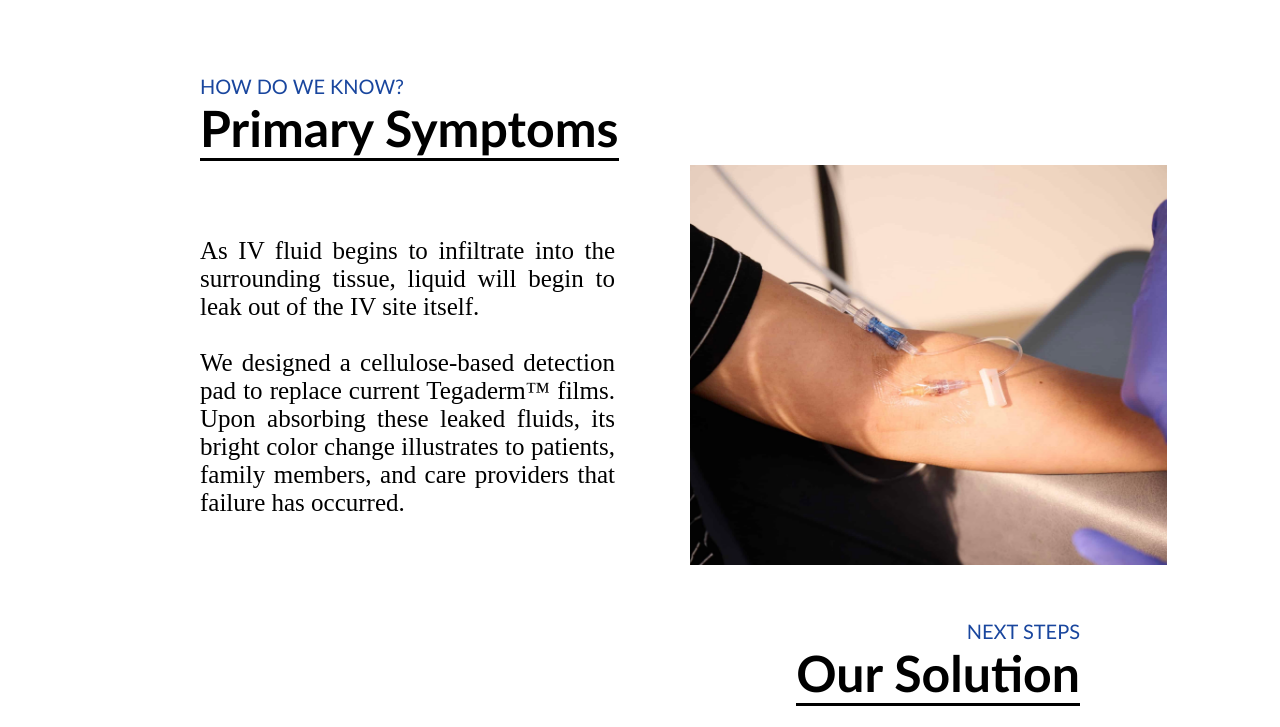
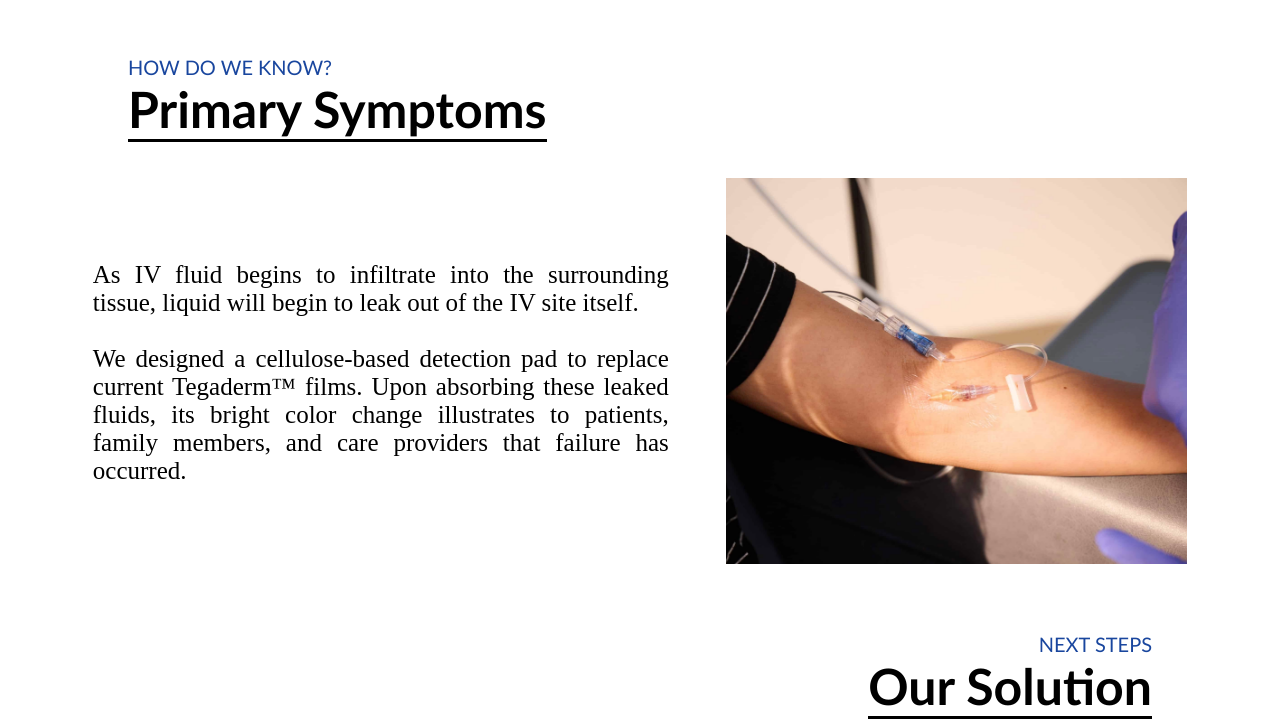
Before and after one commit to wkitch13/IV-Safe, a Flask app: page /leakage in a window 1280 px wide. Shown: the part 405-1132 px from the top of the page. Run offline with Flask 3, Linux system fonts and the light colour scheme.

Commit message:
made leakage and swelling mobile friendly

```diff
--- a/docs/leakage.html
+++ b/docs/leakage.html
@@ -51,7 +51,7 @@
                 providers that failure has occurred.
             </div>
             <div class="image_right">
-                <img src="images/iv_site_2.jpg" alt="IV" style="width:auto;height:400px">
+                <img src="images/iv_site_2.jpg" alt="IV" style="width:100%;height:auto">
             </div>
         </div>
 
@@ -65,10 +65,10 @@
 
         <div class="leakage_content">
             <div class="image_left">
-                <img src="images/Leakage_Layers.png" alt="IV" style="width:auto;height:300px">
+                <img src="images/Leakage_Layers.png" alt="IV" style="width:100%;height:auto">
             </div>
             <div class="text_right">
-                Our swelling patch is made up of four layers: <br>
+                Our leakage patch is made up of three layers: <br>
                 <ul class="arrow_bullets">
                     <li>A bright-blue dye layer that appears only when leakage occurs. </li>
                     <li>A cellulose detector that is only sensitive to IV fluids. </li>
--- a/docs/swelling.html
+++ b/docs/swelling.html
@@ -51,7 +51,7 @@
                 Our solution is objective: it detects even small swelling changes localized to the IV site.
             </div>
             <div class="image_right">
-                <img src="images/iv_site_2.jpg" alt="IV" style="width:auto;height:400px">
+                <img src="images/iv_site_2.jpg" alt="IV" style="width:100%;height:auto">
             </div>
         </div>
 
@@ -65,12 +65,12 @@
 
         <div class="leakage_content">
             <div class="image_left">
-                <img src="images/Swelling_Layers.png" alt="IV" style="width:auto;height:300px">
+                <img src="images/Swelling_Layers.png" alt="IV" style="width:100%;height:auto">
             </div>
             <div class="text_right">
                 When swelling occurs, the IV patch atop the skin stretches slightly.
                 <br><br>
-                With this small physical change, the mechanochromic swelling detector changes color, illuminating to
+                With this small physical change, the swelling detector stretches, changing color and illuminating to
                 care providers that there is irritation at the IV site.
                 <br><br>
                 An adhesive coating and flexible adhesive film adhere the swelling patch to the skin, and ensure that
--- a/static/base.css
+++ b/static/base.css
@@ -307,8 +307,8 @@ footer .footer_links {
 }
 
 .header_leakage {
-    padding: 100px;
     text-align: center;
+    padding: 7.5% 0%;
     background: url("images/leakage_banner.png") no-repeat top center;
     background-color: #b8cffc;
     font-size: 75px;
@@ -320,38 +320,36 @@ footer .footer_links {
     font-family: "Gill Sans", "Avenir Medium";
     text-align: left;
     font-size: 50px;
-    padding: 0px 0px 0px 200px;
+    padding: 0 0 0 10%;
     display: inline-block;
 }
-
 .subheading_left {
     font-size: 20px;
-    padding: 75px 200px 0px 200px;
+    padding: 5% 0% 0% 10%;
     font-family: "Gill Sans", "Avenir Medium";
     color: #19469e;
 }
 
+/* Clustered together because the underline formatting stops the text from aligning right properly */
 .content_right {
     display: flex;
     justify-content: flex-end;
     flex-direction: column;
     align-items: flex-end;
 }
-
 .subheading_right {
     font-size: 20px;
-    padding: 50px 200px 0px 0px;
+    padding: 2.5% 10% 0% 0%;
     font-family: "Gill Sans", "Avenir Medium";
     color: #19469e;
     text-align: right;
 }
-
 .heading_right {
     font-family: "Gill Sans", "Avenir Medium";
     text-align: right;
     font-size: 50px;
-    padding: 0px 200px 0px 0px;
-    display: inline-block;
+    padding: 0% 10% 0% 0%;
+    /*display: inline-block;*/
 }
 
 hr {
@@ -363,36 +361,34 @@ hr {
 }
 
 .leakage_content {
-    display: grid;
-    grid-template-columns: 1fr 1fr;
+    display: flex;
     align-items: center;
+    justify-content: center;
+    gap: 5%;
+    padding: 2.5% 5%;
 }
-
 .leakage_content .text_left {
     font-family: "Avenir Medium";
     text-align: justify;
     font-size: 25px;
-    padding: 20px 25px 0px 200px;
+    width: 50%;
 }
-
-.leakage_content .image_left {
-    padding: 0px 0px 0px 100px;
-}
-
 .leakage_content .text_right {
     font-family: "Avenir Medium";
     text-align: justify;
     font-size: 25px;
-    padding: 20px 200px 50px 25px;
+    width: 50%;
 }
-
+.leakage_content .image_left {
+    width: 50%;
+}
 .leakage_content .image_right {
-    padding: 0px 0px 0px 50px;
+    width: 40%;
 }
 
 .header_swelling {
-    padding: 100px;
     text-align: center;
+    padding: 7.5% 0%;
     background-color: #b8cffc;
     font-size: 75px;
     font-family: "Gill Sans", "Avenir Medium";
--- a/templates/leakage.html
+++ b/templates/leakage.html
@@ -10,22 +10,17 @@
             <hr>
         </div>
 
-<!--        When IV infiltration occurs, fluid from the IV can begin to leak out of the puncture site and onto the-->
-<!--        surface of the skin. A cellulose detection pad absorbs this leaked medication and changes color: an-->
-<!--        indication to the patient and staff that the IV has failed. Dye color change is visible at ~0.1mL infiltrated-->
-<!--        fluid, therefore leakage events are caught early before they become serious.-->
-
         <div class="leakage_content">
             <div class="text_left">
                 As IV fluid begins to infiltrate into the surrounding tissue, liquid will begin to leak out of the
                 IV site itself.
                 <br><br>
-                We designed a cellulose-based detection pad to replace current Tegaderm™ films. Upon
-                absorbing these leaked fluids, its bright color change illustrates to patients, family members, and care
+                We designed a cellulose-based detection pad to replace current Tegaderm™ films. Upon absorbing these
+                leaked fluids, its bright color change illustrates to patients, family members, and care
                 providers that failure has occurred.
             </div>
             <div class="image_right">
-                <img src="{{ url_for('static', filename='images/iv_site_2.jpg') }}" alt="IV" style="width:auto;height:400px">
+                <img src="{{ url_for('static', filename='images/iv_site_2.jpg') }}" alt="IV" style="width:100%;height:auto">
             </div>
         </div>
 
@@ -39,10 +34,10 @@
 
         <div class="leakage_content">
             <div class="image_left">
-                <img src="{{ url_for('static', filename='images/Leakage_Layers.png') }}" alt="IV" style="width:auto;height:300px">
+                <img src="{{ url_for('static', filename='images/Leakage_Layers.png') }}" alt="IV" style="width:100%;height:auto">
             </div>
             <div class="text_right">
-                Our swelling patch is made up of four layers: <br>
+                Our leakage patch is made up of three layers: <br>
                 <ul class="arrow_bullets">
                     <li>A bright-blue dye layer that appears only when leakage occurs. </li>
                     <li>A cellulose detector that is only sensitive to IV fluids. </li>
--- a/templates/swelling.html
+++ b/templates/swelling.html
@@ -22,7 +22,7 @@
                 Our solution is objective: it detects even small swelling changes localized to the IV site.
             </div>
             <div class="image_right">
-                <img src="{{ url_for('static', filename='images/iv_site_2.jpg') }}" alt="IV" style="width:auto;height:400px">
+                <img src="{{ url_for('static', filename='images/Swelling_Lab.jpeg') }}" alt="IV" style="width:100%;height:auto">
             </div>
         </div>
 
@@ -36,7 +36,7 @@
 
         <div class="leakage_content">
             <div class="image_left">
-                <img src="{{ url_for('static', filename='images/Swelling_Layers.png') }}" alt="IV" style="width:auto;height:300px">
+                <img src="{{ url_for('static', filename='images/Swelling_Layers.png') }}" alt="IV" style="width:100%;height:auto">
             </div>
             <div class="text_right">
                 When swelling occurs, the IV patch atop the skin stretches slightly.
```
Also changed, not shown: docs/leakage.css (+30 -30 lines), docs/swelling.css (+37 -37 lines), static/images/Swelling_Lab.jpeg (added), 2 other files.
